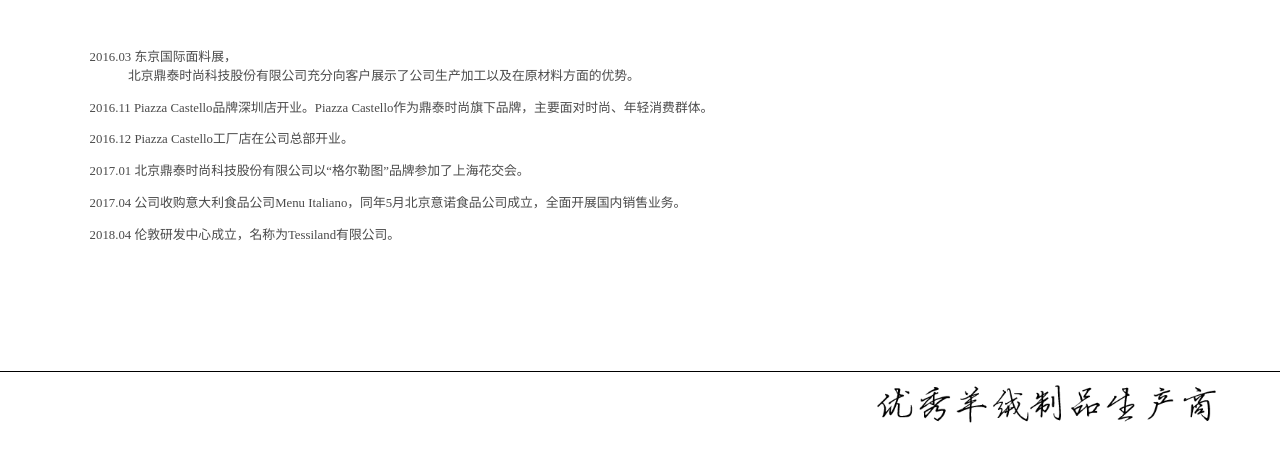
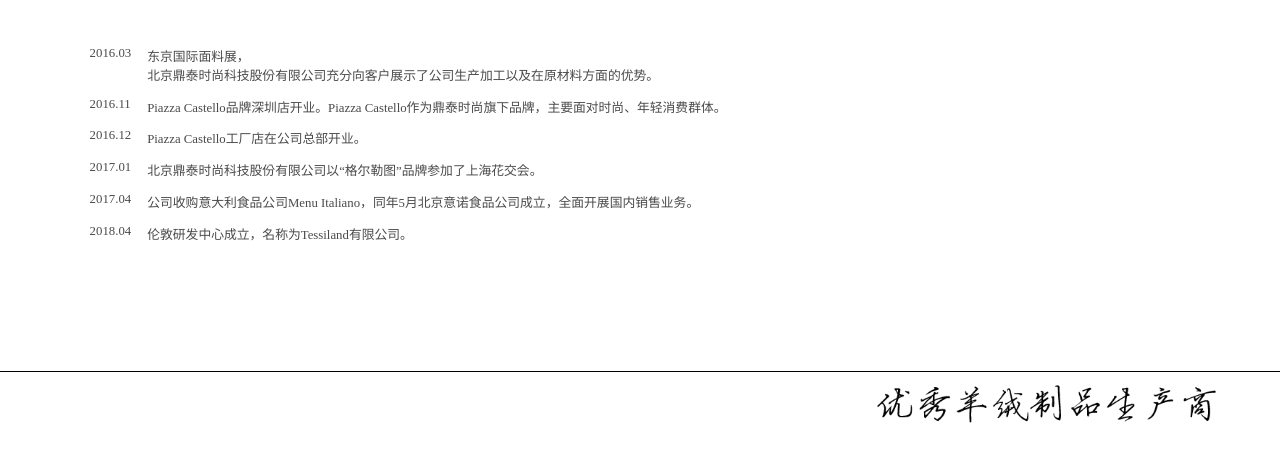
Before and after one commit to qisq1/test, a plain HTML site: page news.html in a window 1280 px wide. Shown: the part 162-624 px from the top of the page. Drawn offline with Linux system fonts and the light colour scheme.

Commit message:
优化图片和页面

```diff
--- a/news.html
+++ b/news.html
@@ -8,11 +8,15 @@
 		main{
 			width: 100%;
 			padding:3vw 7vw 8vw;
+			font-size: 1vw;
+			color: #4a4a4a;
 		}
-		main p{
-			font-size: 1vw;
+		main table tr td{
 			padding-bottom: 1vw;
-			color: #4a4a4a;
+			vertical-align: top;
+		}
+		main table tr td:first-child{
+			width: 4.5vw;
 		}
 	</style>
 </head>
@@ -24,17 +28,37 @@
 			</div>
 			<a href="index.html" class="logo"><img src="images/logo.png" /></a>
 			<div class="nav-left">
-				<a href="news.html" class="active">公司动态</a>
+				<a href="" class="active">公司动态</a>
 				<a href="index.html">返回首页</a>
 			</div>
 		</header>
 		<main>
-			<p>2016.03   东京国际面料展，<br />&nbsp;&nbsp;&nbsp;&nbsp;&nbsp;&nbsp;&nbsp;&nbsp;&nbsp;&nbsp;&nbsp;&nbsp;北京鼎泰时尚科技股份有限公司充分向客户展示了公司生产加工以及在原材料方面的优势。</p>
-			<p>2016.11  Piazza Castello品牌深圳店开业。Piazza Castello作为鼎泰时尚旗下品牌，主要面对时尚、年轻消费群体。</p>
-			<p>2016.12  Piazza Castello工厂店在公司总部开业。</p>
-			<p>2017.01  北京鼎泰时尚科技股份有限公司以“格尔勒图”品牌参加了上海花交会。</p>
-			<p>2017.04  公司收购意大利食品公司Menu Italiano，同年5月北京意诺食品公司成立，全面开展国内销售业务。</p>
-			<p>2018.04  伦敦研发中心成立，名称为Tessiland有限公司。</p>
+			<table cellpadding="0" cellspacing="0">
+				<tr>
+					<td>2016.03</td>
+					<td>东京国际面料展，<br />北京鼎泰时尚科技股份有限公司充分向客户展示了公司生产加工以及在原材料方面的优势。</td>
+				</tr>
+				<tr>
+					<td>2016.11</td>
+					<td>Piazza Castello品牌深圳店开业。Piazza Castello作为鼎泰时尚旗下品牌，主要面对时尚、年轻消费群体。</td>
+				</tr>
+				<tr>
+					<td>2016.12</td>
+					<td>Piazza Castello工厂店在公司总部开业。</td>
+				</tr>
+				<tr>
+					<td>2017.01</td>
+					<td>北京鼎泰时尚科技股份有限公司以“格尔勒图”品牌参加了上海花交会。</td>
+				</tr>
+				<tr>
+					<td>2017.04</td>
+					<td>公司收购意大利食品公司Menu Italiano，同年5月北京意诺食品公司成立，全面开展国内销售业务。</td>
+				</tr>
+				<tr>
+					<td>2018.04</td>
+					<td>伦敦研发中心成立，名称为Tessiland有限公司。</td>
+				</tr>
+			</table>
 		</main>
 		<footer>
 			<div class="line"></div>
```
Also changed, not shown: brand.html (+1 -1 lines), company.html (+1 -1 lines), contact.html (+5 -5 lines), index.html (+2 -0 lines), product.html (+1 -1 lines), product2.html (+2 -2 lines), product3.html (+1 -1 lines), product4.html (+2 -2 lines), images/Braemare kids.jpg, images/PClogo.jpg, images/banner2.jpg, images/c2.png, images/c4.png, images/company3.png, 3 more files.
